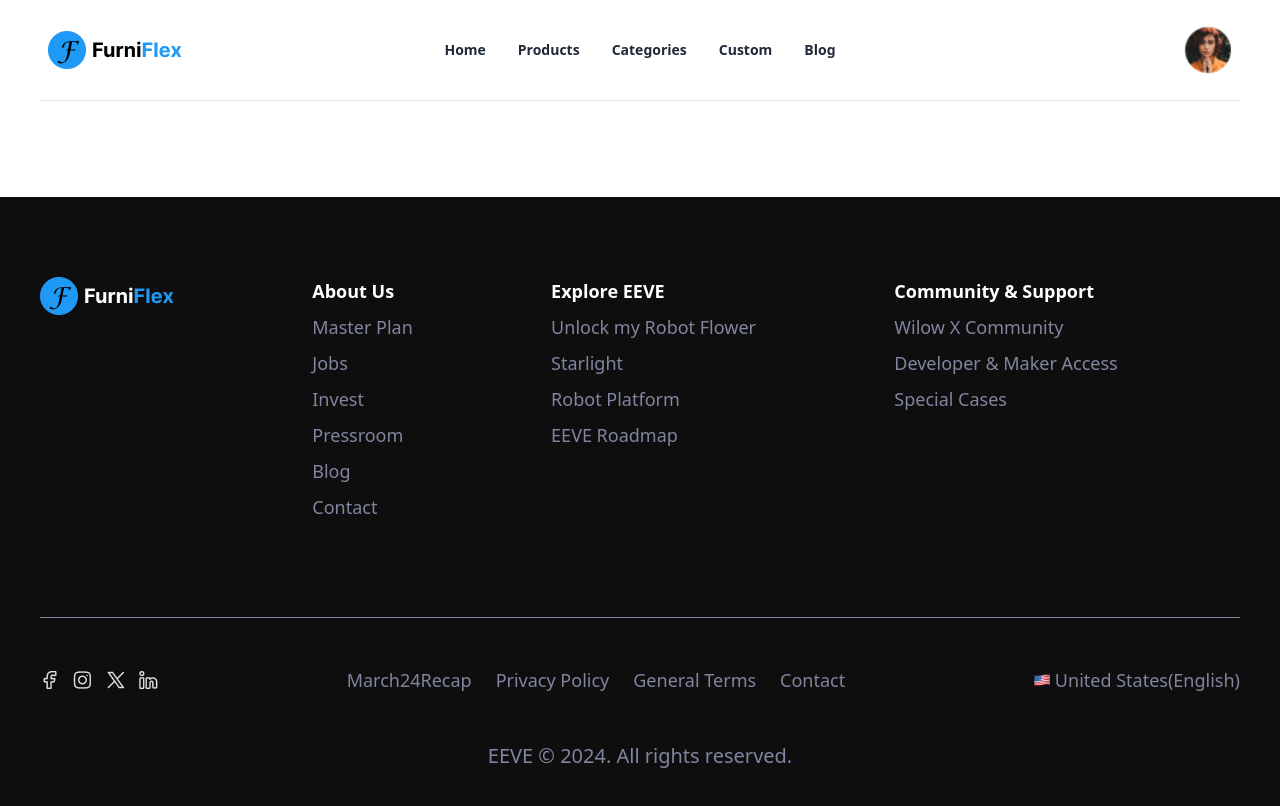
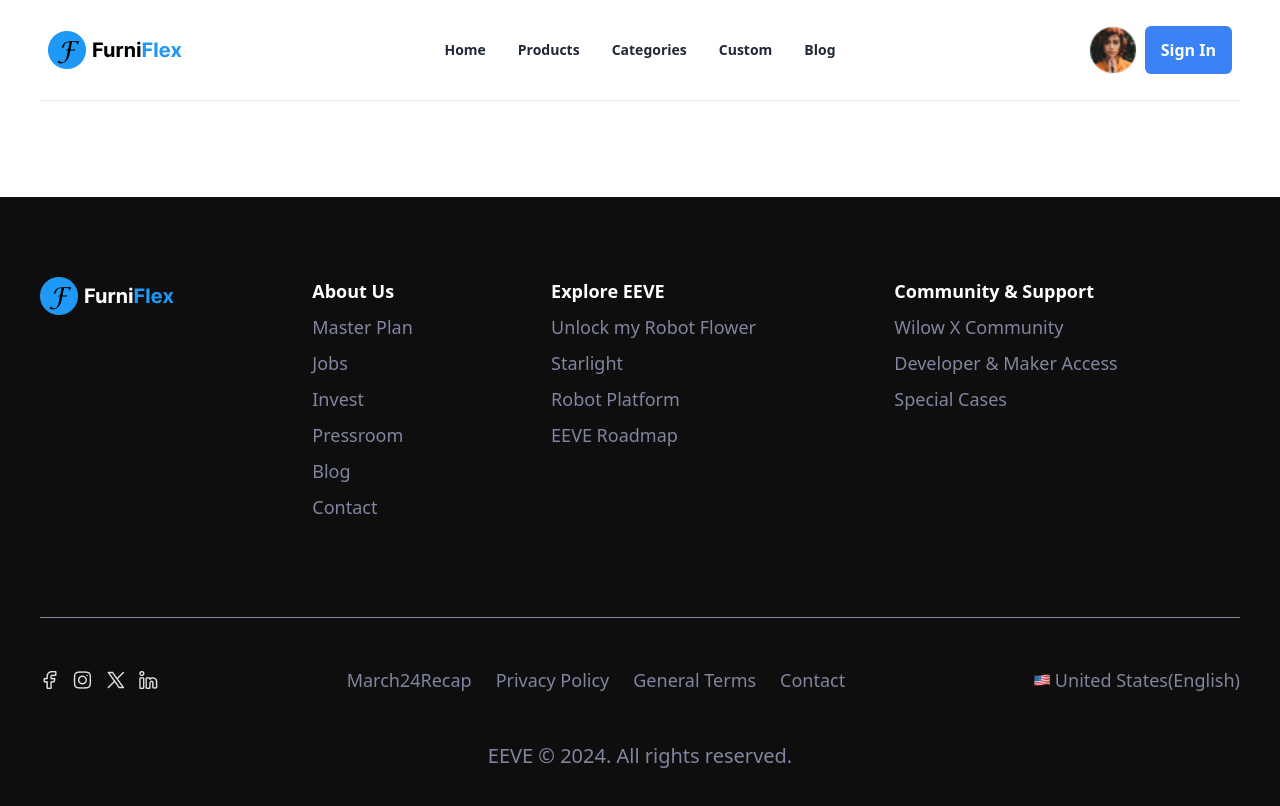
Before and after one commit to HabiburRahman02/furni-flex-client, a React (Vite) app: page / in a window 1280 px wide. Shown: the top 806 px of the page. Built offline with nearby package versions, Linux system fonts and the light colour scheme.

Commit message:
set ennnv variables and firebase

```diff
--- a/package.json
+++ b/package.json
@@ -10,6 +10,7 @@
     "preview": "vite preview"
   },
   "dependencies": {
+    "firebase": "^10.13.1",
     "localforage": "^1.10.0",
     "match-sorter": "^6.3.4",
     "react": "^18.3.1",
--- a/src/components/Shared/Navbar/Navbar.jsx
+++ b/src/components/Shared/Navbar/Navbar.jsx
@@ -43,12 +43,15 @@ const Navbar = () => {
                     {links}
                 </ul>
             </div>
-            <div className="navbar-end">
+            <div className="navbar-end gap-2">
                 <div className="avatar">
                     <div className="w-12 h-12 rounded-full">
                         <img src={man} />
                     </div>
                 </div>
+                <Link to='/signin'>
+                    <button className='bg-blue-500 text-white px-4 py-3 rounded-md font-semibold'>Sign In</button>
+                </Link>
             </div>
         </nav>
     );
--- /dev/null
+++ b/src/firebase/firebase.config.js
@@ -0,0 +1,20 @@
+// Import the functions you need from the SDKs you need
+import { initializeApp } from "firebase/app";
+import { getAuth } from "firebase/auth";
+// TODO: Add SDKs for Firebase products that you want to use
+// https://firebase.google.com/docs/web/setup#available-libraries
+
+// Your web app's Firebase configuration
+const firebaseConfig = {
+    apiKey: import.meta.env.VITE_apiKey,
+    authDomain: import.meta.env.VITE_authDomain,
+    projectId: import.meta.env.VITE_projectId,
+    storageBucket: import.meta.env.VITE_storageBucket,
+    messagingSenderId: import.meta.env.VITE_messagingSenderId,
+    appId: import.meta.env.VITE_appId
+};
+
+// Initialize Firebase
+const app = initializeApp(firebaseConfig);
+const auth = getAuth(app);
+export default auth;
```
Also changed, not shown: 2 other files (tests, documents, lock files or other folders).
